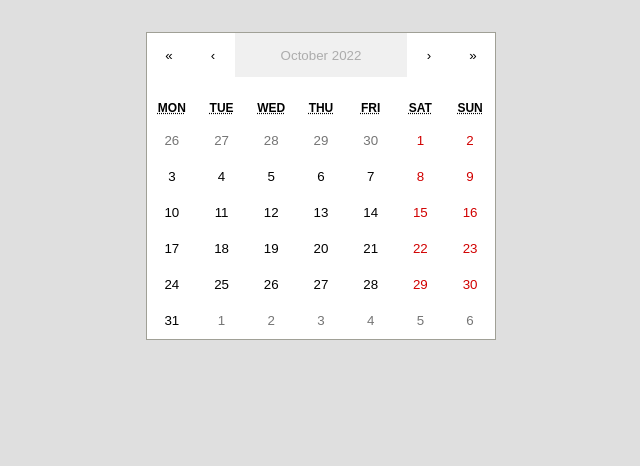
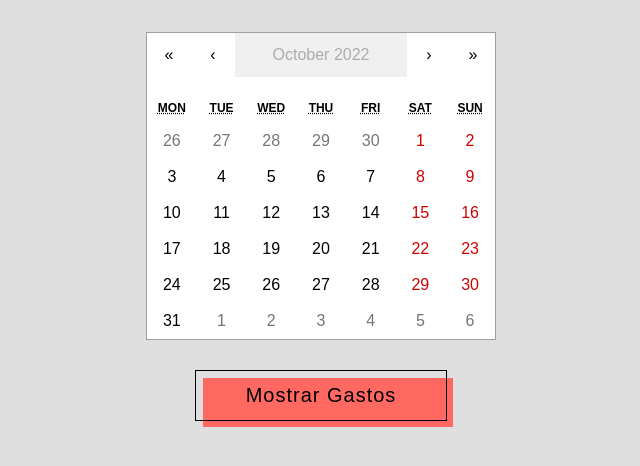
Before and after one commit to guilhermegpessoa/cali-trip, a React (Create React App) app: page / in a window 1280 px wide. Shown: the top 466 px of the page, without its empty margins (319-959 px from the left). Built offline with nearby package versions, Linux system fonts and the light colour scheme.

Commit message:
Add button to hide/show expenses and change some styles

```diff
--- a/src/App.css
+++ b/src/App.css
@@ -36,3 +36,122 @@
     transform: rotate(360deg);
   }
 }
+
+.react-calendar {
+  width: 350px;
+  max-width: 100%;
+  background: white;
+  border: 1px solid #a0a096;
+  font-family: Arial, Helvetica, sans-serif;
+  line-height: 1.125em;
+  margin: auto;
+}
+.react-calendar--doubleView {
+  width: 700px;
+}
+.react-calendar--doubleView .react-calendar__viewContainer {
+  display: flex;
+  margin: -0.5em;
+}
+.react-calendar--doubleView .react-calendar__viewContainer > * {
+  width: 50%;
+  margin: 0.5em;
+}
+.react-calendar,
+.react-calendar *,
+.react-calendar *:before,
+.react-calendar *:after {
+  -moz-box-sizing: border-box;
+  -webkit-box-sizing: border-box;
+  box-sizing: border-box;
+}
+.react-calendar button {
+  margin: 0;
+  border: 0;
+  outline: none;
+}
+.react-calendar button:enabled:hover {
+  cursor: pointer;
+}
+.react-calendar__navigation {
+  display: flex;
+  height: 44px;
+  margin-bottom: 1em;
+}
+.react-calendar__navigation button {
+  min-width: 44px;
+  background: none;
+}
+.react-calendar__navigation button:disabled {
+  background-color: #f0f0f0;
+}
+.react-calendar__navigation button:enabled:hover,
+.react-calendar__navigation button:enabled:focus {
+  background-color: #e6e6e6;
+}
+.react-calendar__month-view__weekdays {
+  text-align: center;
+  text-transform: uppercase;
+  font-weight: bold;
+  font-size: 0.75em;
+}
+.react-calendar__month-view__weekdays__weekday {
+  padding: 0.5em;
+}
+.react-calendar__month-view__weekNumbers .react-calendar__tile {
+  display: flex;
+  align-items: center;
+  justify-content: center;
+  font-size: 0.75em;
+  font-weight: bold;
+}
+.react-calendar__month-view__days__day--weekend {
+  color: #d10000;
+}
+.react-calendar__month-view__days__day--neighboringMonth {
+  color: #757575;
+}
+.react-calendar__year-view .react-calendar__tile,
+.react-calendar__decade-view .react-calendar__tile,
+.react-calendar__century-view .react-calendar__tile {
+  padding: 2em 0.5em;
+}
+.react-calendar__tile {
+  max-width: 100%;
+  padding: 10px 6.6667px;
+  background: none;
+  text-align: center;
+  line-height: 16px;
+}
+.react-calendar__tile:disabled {
+  background-color: #f0f0f0;
+}
+.react-calendar__tile:enabled:hover,
+.react-calendar__tile:enabled:focus {
+  background-color: #e6e6e6;
+}
+.react-calendar__tile--now {
+  background: #ffff76;
+}
+.react-calendar__tile--now:enabled:hover,
+.react-calendar__tile--now:enabled:focus {
+  background: #ffffa9;
+}
+.react-calendar__tile--hasActive {
+  background: #76baff;
+}
+.react-calendar__tile--hasActive:enabled:hover,
+.react-calendar__tile--hasActive:enabled:focus {
+  background: #a9d4ff;
+}
+.react-calendar__tile--active {
+  background: #ff6961;
+  color: white;
+}
+.react-calendar__tile--active:enabled:hover,
+.react-calendar__tile--active:enabled:focus {
+  background: #ff6961;
+}
+.react-calendar--selectRange .react-calendar__tile--hover {
+  background-color: #e6e6e6;
+}
--- a/src/App.js
+++ b/src/App.js
@@ -1,11 +1,12 @@
 import React, { useState } from 'react';
 import Calendar from 'react-calendar';
 import activities from './components/constants/activities';
-// import expenses from './components/constants/expenses';
+import expenses from './components/constants/expenses';
 
-import 'react-calendar/dist/Calendar.css';
+import './App.css';
 import ToDoList from './components/todo/ToDoList';
-// import ExpensesList from './components/expenses/ExpensesList';
+import ExpensesList from './components/expenses/ExpensesList';
+import ToggleVisibility from './components/expenses/ToggleVisibility';
 
 function App() {
   const [value, onChange] = useState(new Date());
@@ -25,7 +26,9 @@ function App() {
         activeStartDate={startDate}
       />
       <ToDoList selectedDay={value} activities={activities} />
-      {/* <ExpensesList expenses={expenses} /> */}
+      <ToggleVisibility>
+        <ExpensesList expenses={expenses} />
+      </ToggleVisibility>
     </div>
   );
 }
--- a/src/components/expenses/ExpensesList.js
+++ b/src/components/expenses/ExpensesList.js
@@ -23,12 +23,10 @@ function ExpensesList(props) {
               expenses={expense.expenses}
             />
           ))}
-          <Expenses
-            key="total"
-            id="tota"
-            title="Total"
-            expenses={totalExpenses}
-          />
+          <tr>
+            <td className={classes.total}>Total</td>
+            <td className={classes.total}>${totalExpenses}</td>
+          </tr>
         </tbody>
       </table>
     </div>
--- a/src/components/expenses/ExpensesList.module.css
+++ b/src/components/expenses/ExpensesList.module.css
@@ -1,19 +1,22 @@
 .expensetable {
   width: 100%;
-  height: 100vh;
   display: flex;
   justify-content: center;
   align-items: center;
 }
 
+.total {
+  border-top: 1px solid #ff6961;
+}
+
 table {
-  border: 2px solid black;
+  border: 2px solid #ff6961;
   width: 350px;
   height: 200px;
 }
 
 th {
-  border-bottom: 1px solid black;
+  border-bottom: 1px solid #ff6961;
 }
 
 td {
--- /dev/null
+++ b/src/components/expenses/ToggleVisibility.css
@@ -0,0 +1,53 @@
+.default-container,
+.component-container {
+  display: flex;
+  flex-direction: column;
+  justify-content: center;
+  align-items: center;
+  margin: auto;
+  text-align: center;
+}
+
+.default-container {
+  gap: 20px;
+}
+
+.component-container {
+  margin-top: 30px;
+  gap: 20px;
+}
+
+button {
+  padding: 5px 10px;
+  font-size: 16px;
+  cursor: pointer;
+}
+
+.fill {
+  font-size: 20px;
+  font-weight: 200;
+  letter-spacing: 1px;
+  padding: 13px 50px 13px;
+  outline: 0;
+  border: 1px solid black;
+  cursor: pointer;
+  position: relative;
+  background-color: rgba(0, 0, 0, 0);
+}
+
+.fill::after {
+  content: "";
+  background-color: #ff6961;
+  width: 100%;
+  z-index: -1;
+  position: absolute;
+  height: 100%;
+  top: 7px;
+  left: 7px;
+  transition: 0.2s;
+}
+
+.fill:hover::after {
+  top: 0px;
+  left: 0px;
+}
--- /dev/null
+++ b/src/components/expenses/ToggleVisibility.js
@@ -0,0 +1,21 @@
+import React, { useState } from "react";
+import './ToggleVisibility.css';
+
+export default function ToggleVisibility({ children }) {
+
+  // React state to manage visibility
+  const [show, setShow] = useState();
+
+  // function to toggle the boolean value
+  function toggleShow() {
+    setShow(!show);
+  }
+  var buttonText = show ? "Esconder Gastos" : "Mostrar Gastos";
+
+  return (
+    <div className="component-container">
+      <button className="fill" onClick={toggleShow}>{buttonText}</button>
+      {show && children}
+    </div>
+  );
+}
--- a/src/index.css
+++ b/src/index.css
@@ -57,7 +57,3 @@ h2 {
 .actions {
   text-align: right;
 }
-
-.react-calendar {
-  margin: auto;
-}
```
